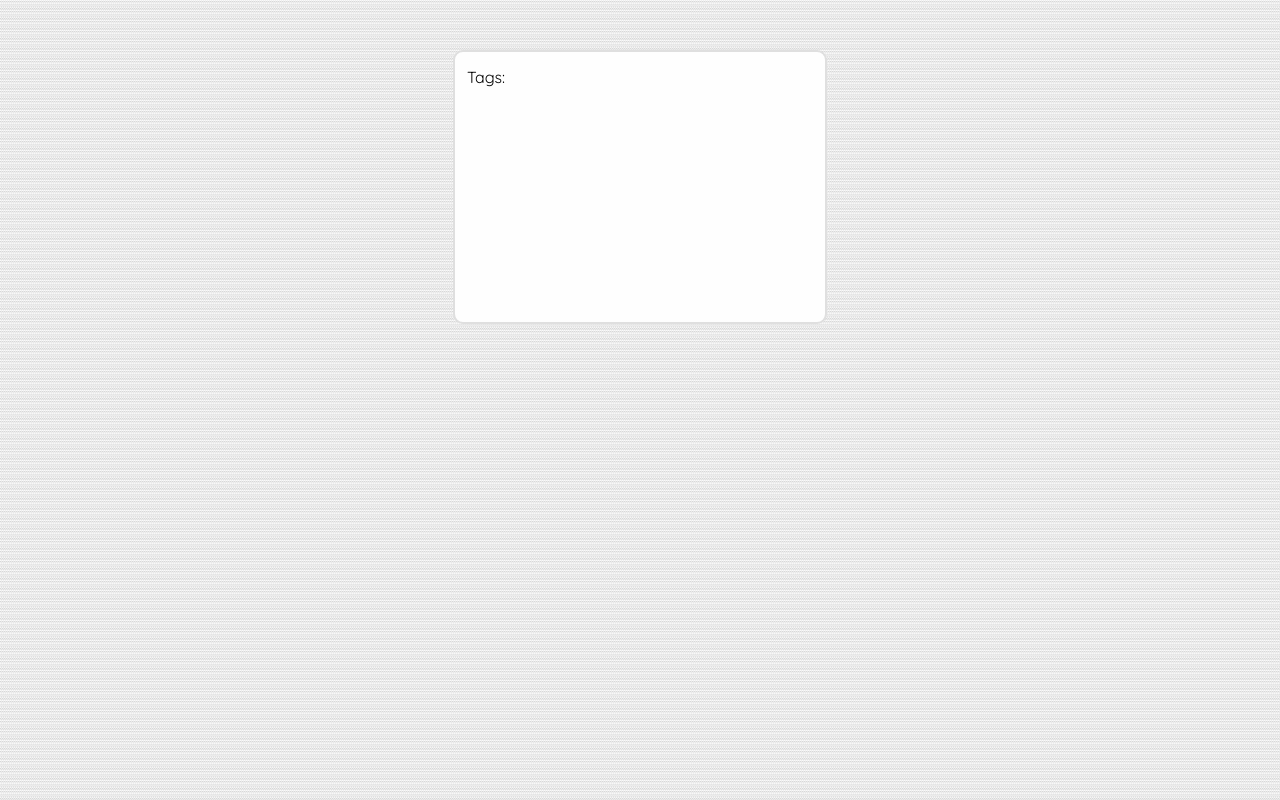
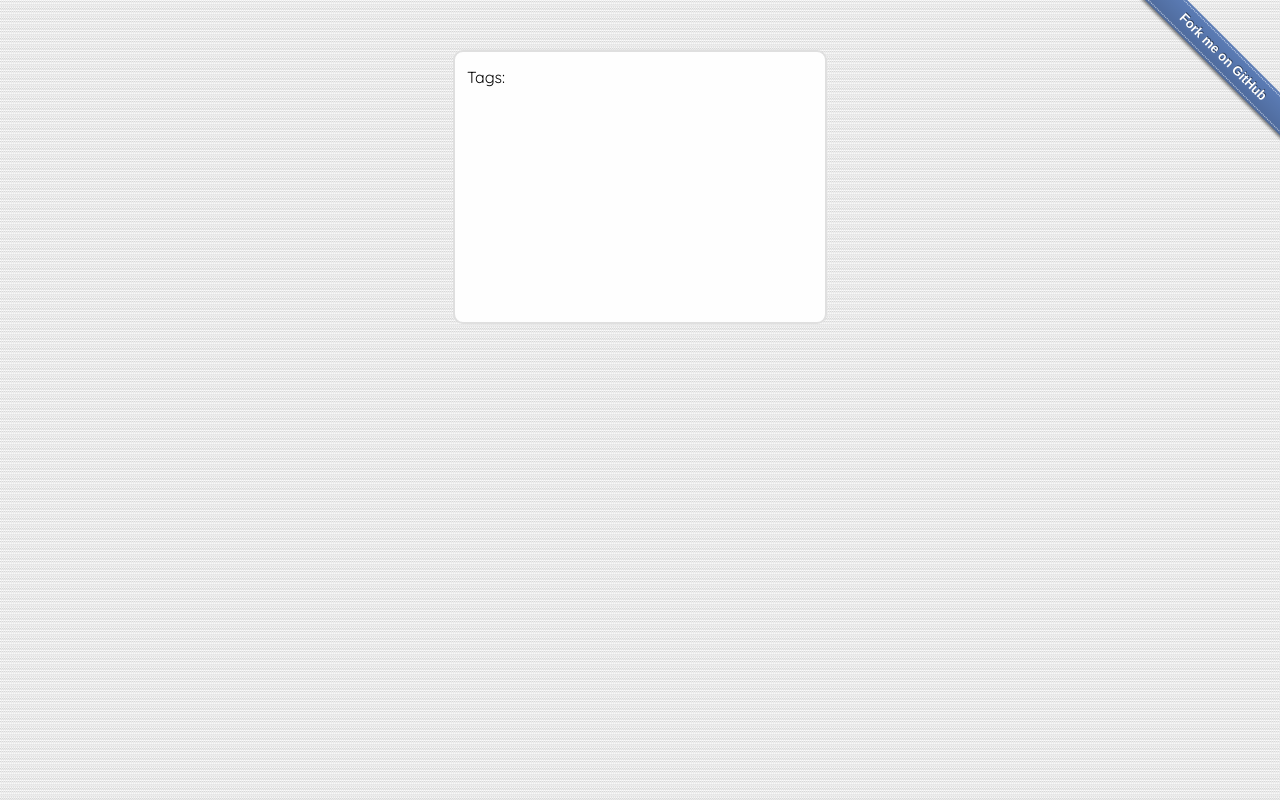
Before and after one commit to donmccurdy/input-tokenizer, a plain HTML site: page demo/index.html in a window 1280 px wide. Drawn offline with nearby package versions, Linux system fonts and the light colour scheme.

Commit message:
Added Fork Me ribbon

```diff
--- /dev/null
+++ b/demo/gh-fork-ribbon.css
@@ -0,0 +1,89 @@
+/* Left will inherit from right (so we don't need to duplicate code */
+.github-fork-ribbon {
+  /* The right and left lasses determine the side we attach our banner to */
+  position: absolute;
+  z-index: 100;
+
+  /* Add a bit of padding to give some substance outside the "stitching" */
+  padding: 2px 0;
+
+  /* Set the base colour */
+  background-color: #5c7db7;
+
+  /* Set a gradient: transparent black at the top to almost-transparent black at the bottom */
+  background-image: -webkit-gradient(linear, left top, left bottom, from(rgba(0, 0, 0, 0.00)), to(rgba(0, 0, 0, 0.15)));
+  background-image: -webkit-linear-gradient(top, rgba(0, 0, 0, 0.00), rgba(0, 0, 0, 0.15));
+  background-image: -moz-linear-gradient(top, rgba(0, 0, 0, 0.00), rgba(0, 0, 0, 0.15));
+  background-image: -o-linear-gradient(top, rgba(0, 0, 0, 0.00), rgba(0, 0, 0, 0.15));
+  background-image: -ms-linear-gradient(top, rgba(0, 0, 0, 0.00), rgba(0, 0, 0, 0.15));
+  background-image: linear-gradient(top, rgba(0, 0, 0, 0.00), rgba(0, 0, 0, 0.15));
+  filter: progid:DXImageTransform.Microsoft.gradient(GradientType=0,StartColorStr='#000000', EndColorStr='#000000');
+
+  /* Add a drop shadow */
+  -webkit-box-shadow: 0px 2px 3px 0px rgba(0, 0, 0, 0.5);
+  box-shadow: 0px 2px 3px 0px rgba(0, 0, 0, 0.5);
+}
+.github-fork-ribbon a {
+  /* Set the font */
+  font-family: "Helvetica Neue", Helvetica, Arial, sans-serif;
+  font-size: 13px;
+  font-weight: 700;
+  color: white;
+
+  /* Set the text properties */
+  text-decoration: none;
+  text-shadow: 0 -1px rgba(0,0,0,0.5);
+  text-align: center;
+
+  /* Set the geometry. If you fiddle with these you'll also need to tweak the top and right values in #github-fork-ribbon. */
+  width: 200px;
+  line-height: 20px;
+
+  /* Set the layout properties */
+  display: inline-block;
+  padding: 2px 0;
+
+  /* Add "stitching" effect */
+  border-width: 1px 0;
+  border-style: dotted;
+  border-color: rgba(255,255,255,0.7);
+}
+
+.github-fork-ribbon-wrapper {
+  width: 150px;
+  height: 150px;
+  position: absolute;
+  overflow: hidden;
+  top: 0;
+}
+
+.github-fork-ribbon-wrapper.left {
+  left: 0;
+}
+
+.github-fork-ribbon-wrapper.right {
+  right: 0;
+}
+
+.github-fork-ribbon-wrapper.right .github-fork-ribbon {
+  top: 42px;
+  right: -43px;
+
+  /* Rotate the banner 45 degrees */
+  -webkit-transform: rotate(45deg);
+  -moz-transform: rotate(45deg);
+  -o-transform: rotate(45deg);
+  transform: rotate(45deg);
+}
+
+.github-fork-ribbon-wrapper.left .github-fork-ribbon {
+  /* Attach to the left of the page */
+  top: 42px;
+  left: -43px;
+
+  /* Rotate the banner -45 degrees */
+  -webkit-transform: rotate(-45deg);
+  -moz-transform: rotate(-45deg);
+  -o-transform: rotate(-45deg);
+  transform: rotate(-45deg);
+}
--- /dev/null
+++ b/demo/gh-fork-ribbon.ie.css
@@ -0,0 +1,34 @@
+/* IE voodoo courtesy of http://stackoverflow.com/a/4617511/263871 and
+ * http://www.useragentman.com/IETransformsTranslator */
+.github-fork-ribbon-wrapper.right .github-fork-ribbon {
+  /* IE positioning hack (couldn't find a transform-origin alternative for IE) */
+  top: -22px;
+  right: -22px;
+
+  /* IE8+ */
+  -ms-filter: "progid:DXImageTransform.Microsoft.Matrix(M11=0.7071067811865474, M12=-0.7071067811865477, M21=0.7071067811865477, M22=0.7071067811865474, SizingMethod='auto expand')";
+  /* IE6 and 7 */
+  filter: progid:DXImageTransform.Microsoft.Matrix(
+    M11=0.7071067811865474,
+    M12=-0.7071067811865477,
+    M21=0.7071067811865477,
+    M22=0.7071067811865474,
+    SizingMethod='auto expand'
+  );
+}
+
+.github-fork-ribbon-wrapper.left .github-fork-ribbon {
+  top: -22px;
+  left: -22px;
+
+  /* IE8+ */
+  -ms-filter: "progid:DXImageTransform.Microsoft.Matrix(M11=0.7071067811865483, M12=0.7071067811865467, M21=-0.7071067811865467, M22=0.7071067811865483, SizingMethod='auto expand')";
+  /* IE6 and 7 */
+  filter: progid:DXImageTransform.Microsoft.Matrix(
+    M11=0.7071067811865483,
+    M12=0.7071067811865467,
+    M21=-0.7071067811865467,
+    M22=0.7071067811865483,
+    SizingMethod='auto expand'
+  );
+}
--- a/demo/index.html
+++ b/demo/index.html
@@ -5,6 +5,10 @@
 	<link href='http://fonts.googleapis.com/css?family=Quicksand:300,400' rel='stylesheet' type='text/css'>
 	<link rel="stylesheet" type="text/css" href="page_style.css" />
 	<link rel="stylesheet" type="text/css" href="../input_style.css" />
+	<link rel="stylesheet" href="gh-fork-ribbon.css" />
+	<!--[if IE]>
+		<link rel="stylesheet" href="gh-fork-ribbon.ie.css" />
+	<![endif]-->
 
 	<script type="text/javascript" src="https://ajax.googleapis.com/ajax/libs/jquery/1.7.2/jquery.min.js" ></script>
 	<script type="text/javascript" src="../scripts.js"></script>
@@ -12,6 +16,11 @@
 	<meta name="viewport" content="width=device-width; initial-scale=1.0; maximum-scale=1.0;">
 </head>
 <body>
+	<div class="github-fork-ribbon-wrapper right">
+	    <div class="github-fork-ribbon">
+	        <a href="https://github.com/donmccurdy/input-tokenizer">Fork me on GitHub</a>
+	    </div>
+	</div>
 	<section class="main">
 		<div class="inputWrapper">
 			<span class="tokenListLabel">Tags:</span>
```
